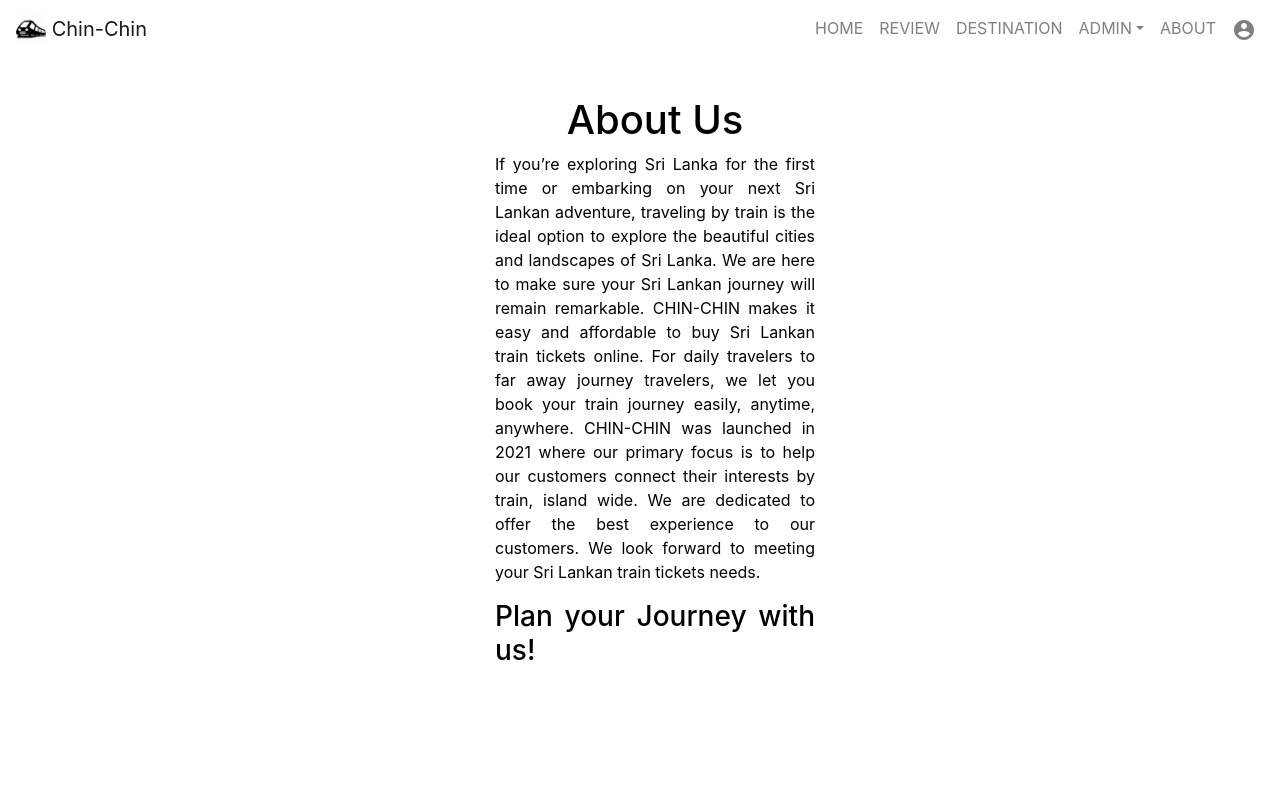
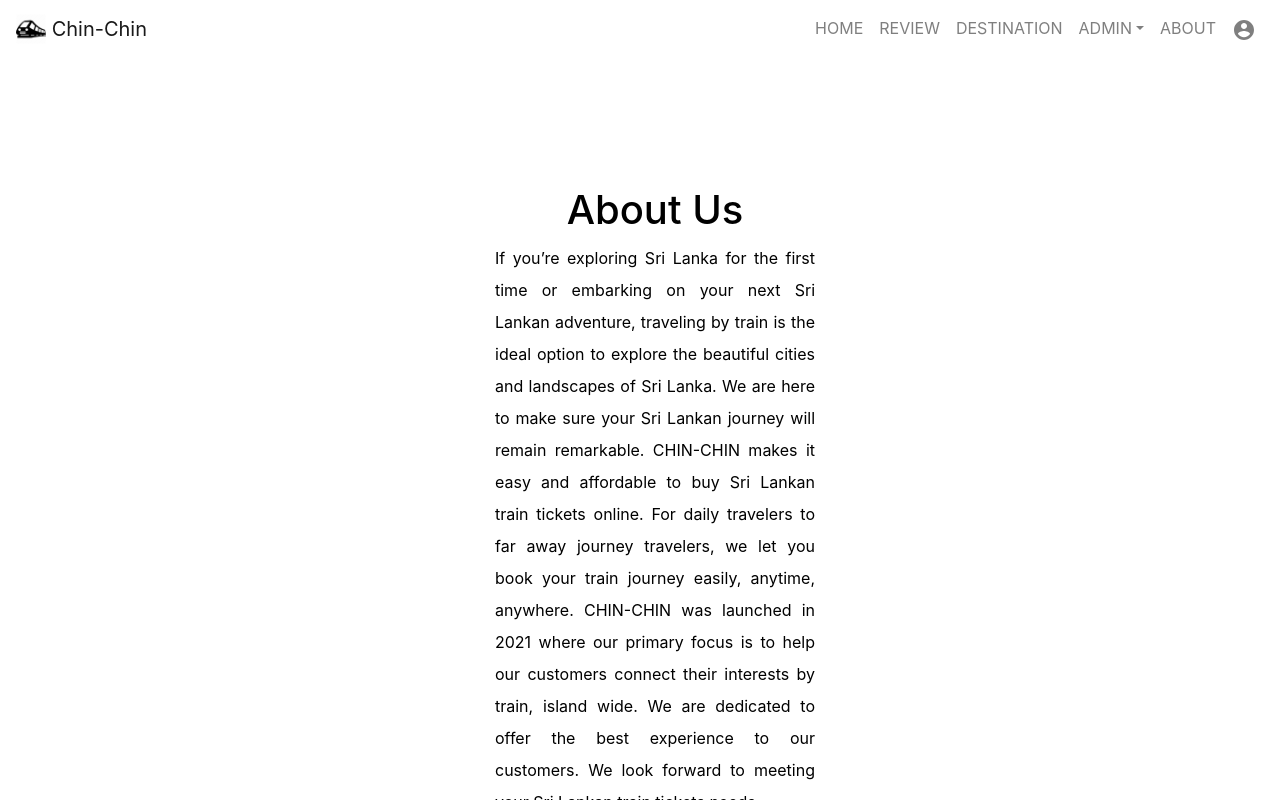
Before and after one commit to ayeshrodz/Train-Ticketing-System, a React (Create React App) app: page /about in a window 1280 px wide. Built offline with nearby package versions, Linux system fonts and the light colour scheme; no server answers.

Commit message:
about us changes Done Completed

```diff
--- a/src/components/about/About.css
+++ b/src/components/about/About.css
@@ -13,10 +13,9 @@
 
 
 }
-.heading{
+.heading-about{
     color: rgb(0, 0, 0);
-
-
+    margin-top: 10%;
 }
 
 .para1{
@@ -24,5 +23,8 @@
     margin-left: 60vh;
     margin-right: 60vh;
     text-align: justify;
-
+    line-height: 200%;
 }
+.subhead {
+    text-align: center;
+}
--- a/src/components/about/About.js
+++ b/src/components/about/About.js
@@ -4,7 +4,7 @@ import "./About.css";
 function About() {
   return (
     <div className="about" align="center">
-      <div className="heading">
+      <div className="heading-about">
         <h1>About Us</h1>
       </div>
       <div className="para1">
--- a/src/firebase.js
+++ b/src/firebase.js
@@ -12,7 +12,7 @@ const app = firebase.initializeApp({
     measurementId: process.env.REACT_APP_FIREBASE_MEASUREMENT_ID
 });
 
-// const db = firebase.firestore();
+//  const db = firebase.firestore();
 
 export const auth = app.auth()
 export const firestore = firebase.firestore()
```
Also changed, not shown: 1 other file (tests, documents, lock files or other folders).
